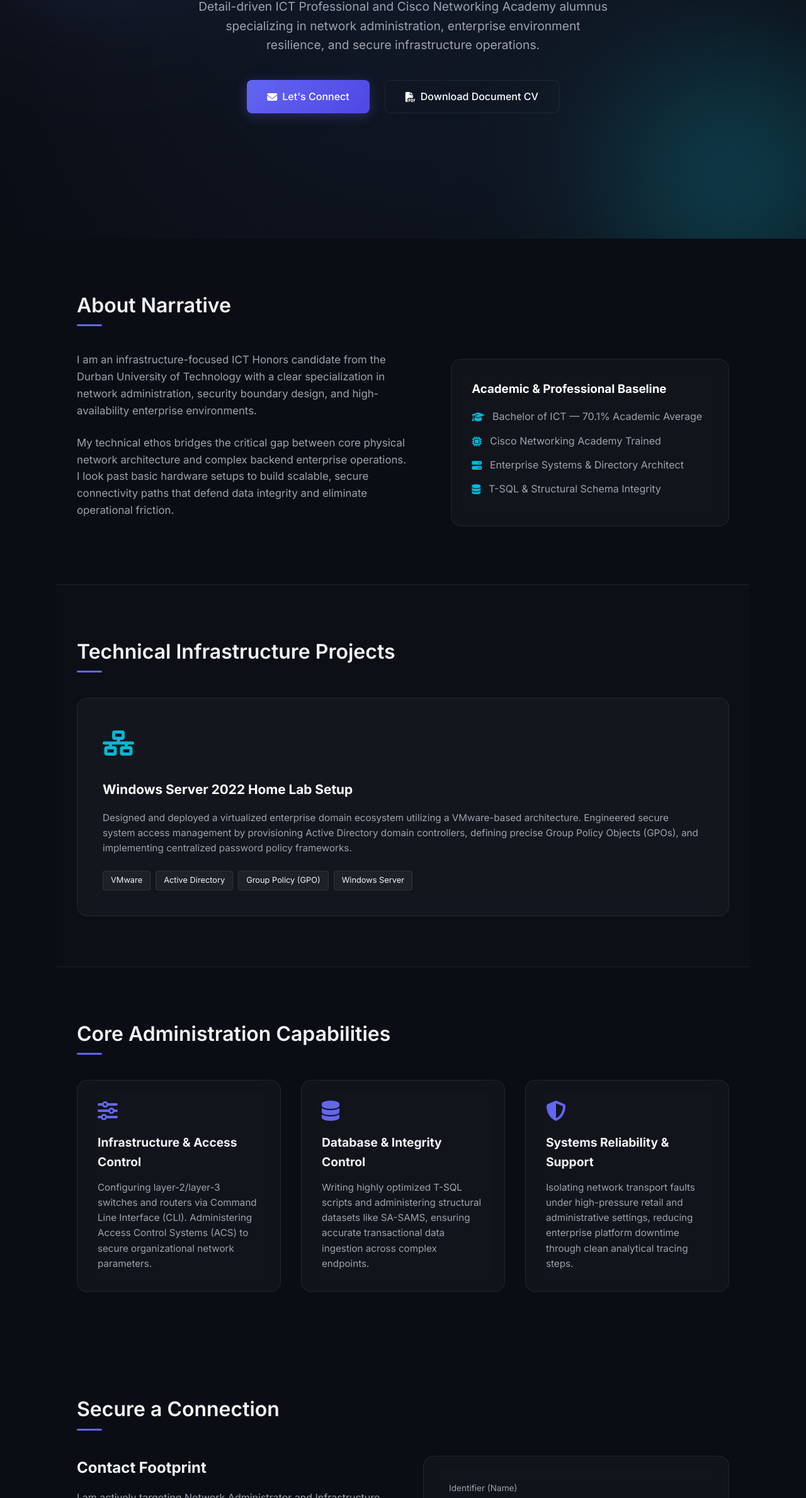
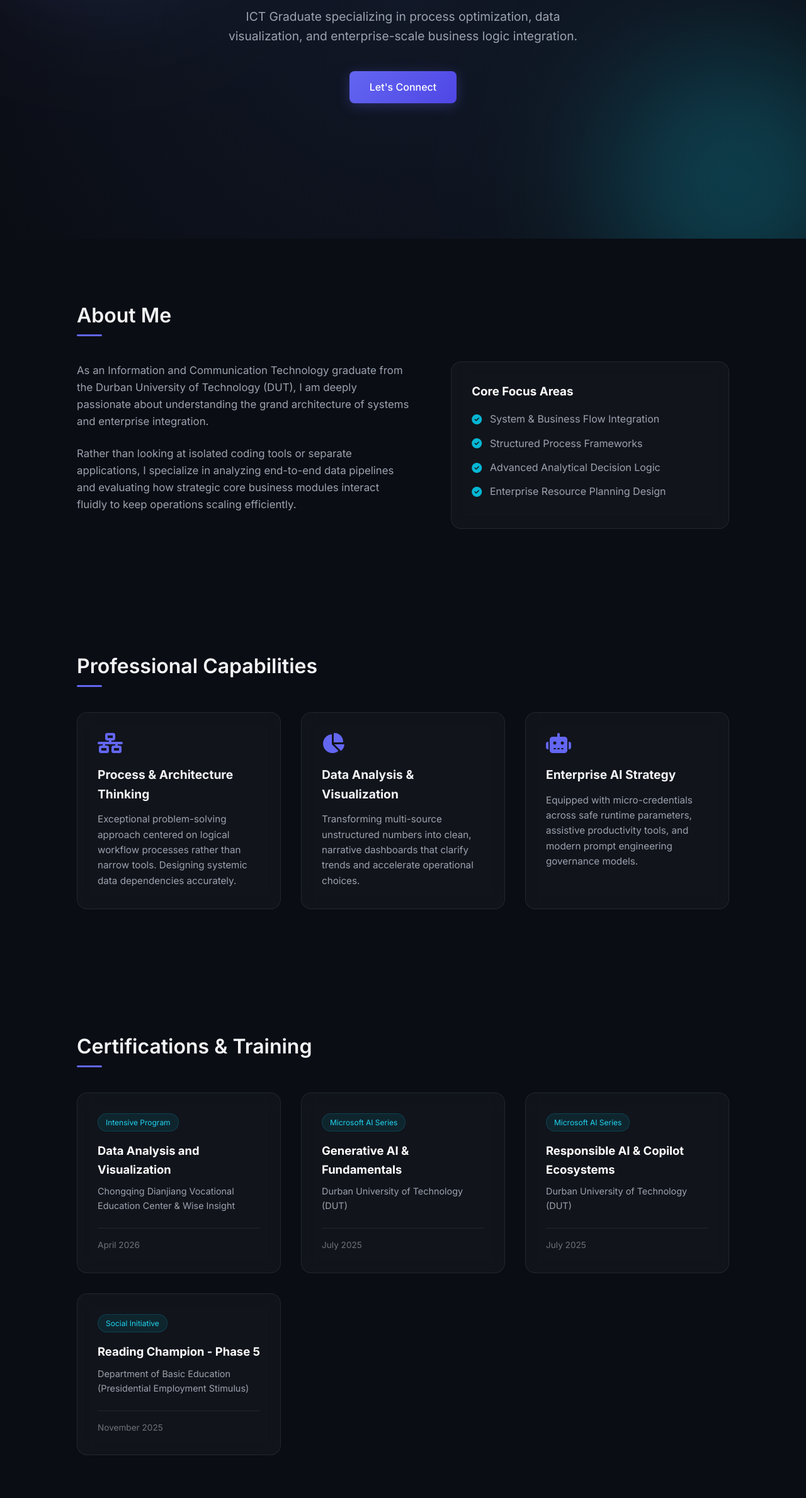
Before and after one commit to LeRazo1/LONDEKA-BLESSING-NGWENYA-PORTFOLIO, a plain HTML site: page index.html in a window 1280 px wide. Shown: the part 421-2800 px from the top of the page at 63% size. Drawn offline with Linux system fonts and the light colour scheme.

Commit message:
Update index.html

```diff
--- a/index.html
+++ b/index.html
@@ -3,8 +3,7 @@
 <head>
     <meta charset="UTF-8">
     <meta name="viewport" content="width=device-width, initial-scale=1.0">
-    <title>Londeka Blessing Ngwenya | Portfolio</title>
-    <!-- Google Fonts & FontAwesome for icons -->
+    <title>Londeka Ngwenya | Digital Portfolio</title>
     <link href="https://fonts.googleapis.com/css2?family=Inter:wght@300;400;500;600;700&display=swap" rel="stylesheet">
     <link rel="stylesheet" href="https://cdnjs.cloudflare.com/ajax/libs/font-awesome/6.4.0/css/all.min.css">
 
@@ -51,7 +50,7 @@
             position: absolute;
             border-radius: 50%;
             filter: blur(90px);
-            opacity: 0.35;
+            opacity: 0.4;
             mix-blend-mode: screen;
             animation: floatAround 25s infinite alternate ease-in-out;
         }
@@ -75,6 +74,16 @@
             animation-delay: -5s;
         }
 
+        .orb-3 {
+            width: 400px;
+            height: 400px;
+            background: radial-gradient(circle, #9333ea) 0%, transparent 70%);
+            top: 40%;
+            left: 50%;
+            animation-duration: 25s;
+            animation-delay: -10s;
+        }
+
         @keyframes floatAround {
             0% { transform: translate(0, 0) scale(1); }
             50% { transform: translate(80px, 60px) scale(1.1); }
@@ -93,7 +102,6 @@
 
         .glass-card:hover {
             border-color: rgba(255, 255, 255, 0.15);
-            transform: translateY(-2px);
         }
 
         /* --- NAVIGATION --- */
@@ -129,7 +137,6 @@
             display: flex;
             list-style: none;
             gap: 2rem;
-            align-items: center;
         }
 
         .nav-links a {
@@ -180,14 +187,8 @@
         .hero p {
             font-size: 1.2rem;
             color: var(--text-muted);
-            max-width: 650px;
+            max-width: 600px;
             margin-bottom: 2.5rem;
-        }
-
-        .hero-buttons {
-            display: flex;
-            gap: 1.5rem;
-            justify-content: center;
         }
 
         .cta-btn {
@@ -199,9 +200,6 @@
             font-weight: 500;
             box-shadow: 0 4px 20px rgba(99, 102, 241, 0.3);
             transition: all 0.3s ease;
-            display: inline-flex;
-            align-items: center;
-            gap: 0.5rem;
         }
 
         .cta-btn:hover {
@@ -209,24 +207,11 @@
             box-shadow: 0 6px 24px rgba(99, 102, 241, 0.4);
         }
 
-        .secondary-btn {
-            background: transparent;
-            border: 1px solid var(--card-border);
-            color: #fff;
-            box-shadow: none;
-        }
-
-        .secondary-btn:hover {
-            background: rgba(255, 255, 255, 0.05);
-            border-color: var(--text-muted);
-            box-shadow: none;
-        }
-
         /* --- MAIN SECTION LAYOUT --- */
         section {
             max-width: 1100px;
             margin: 0 auto;
-            padding: 5rem 2rem;
+            padding: 6rem 2rem;
         }
 
         .section-title {
@@ -287,54 +272,7 @@
             color: var(--secondary-accent);
         }
 
-        /* --- PROJECTS SECTION --- */
-        .projects-grid {
-            display: grid;
-            grid-template-columns: repeat(auto-fit, minmax(320px, 1fr));
-            gap: 2rem;
-        }
-
-        .project-card {
-            padding: 2.5rem;
-            display: flex;
-            flex-direction: column;
-            justify-content: space-between;
-        }
-
-        .project-icon {
-            font-size: 2.5rem;
-            color: var(--secondary-accent);
-            margin-bottom: 1.5rem;
-        }
-
-        .project-card h3 {
-            font-size: 1.3rem;
-            margin-bottom: 1rem;
-            color: #fff;
-        }
-
-        .project-card p {
-            color: var(--text-muted);
-            font-size: 0.95rem;
-            margin-bottom: 1.5rem;
-        }
-
-        .project-tags {
-            display: flex;
-            gap: 0.5rem;
-            flex-wrap: wrap;
-        }
-
-        .tag {
-            background: rgba(255, 255, 255, 0.05);
-            border: 1px solid var(--card-border);
-            padding: 0.25rem 0.75rem;
-            border-radius: 4px;
-            font-size: 0.8rem;
-            color: var(--text-main);
-        }
-
-        /* --- SKILLS FRAMEWORK --- */
+        /* --- SKILLS GRID --- */
         .skills-grid {
             display: grid;
             grid-template-columns: repeat(auto-fit, minmax(280px, 1fr));
@@ -361,7 +299,55 @@
             font-size: 0.95rem;
         }
 
-        /* --- CONTACT SECTION --- */
+        /* --- CERTIFICATIONS --- */
+        .cert-grid {
+            display: grid;
+            grid-template-columns: repeat(auto-fit, minmax(320px, 1fr));
+            gap: 2rem;
+        }
+
+        .cert-card {
+            padding: 2rem;
+            display: flex;
+            flex-direction: column;
+            justify-content: space-between;
+        }
+
+        .cert-meta {
+            margin-bottom: 1.5rem;
+        }
+
+        .cert-badge {
+            font-size: 0.75rem;
+            background: rgba(6, 182, 212, 0.1);
+            border: 1px solid rgba(6, 182, 212, 0.2);
+            color: #22d3ee;
+            padding: 0.25rem 0.75rem;
+            border-radius: 50px;
+            display: inline-block;
+            margin-bottom: 1rem;
+        }
+
+        .cert-card h3 {
+            font-size: 1.15rem;
+            margin-bottom: 0.5rem;
+            color: #fff;
+        }
+
+        .cert-issuer {
+            font-size: 0.9rem;
+            color: var(--text-muted);
+        }
+
+        .cert-date {
+            font-size: 0.85rem;
+            color: rgba(255, 255, 255, 0.4);
+            margin-top: auto;
+            border-top: 1px solid var(--card-border);
+            padding-top: 1rem;
+        }
+
+        /* --- CONTACT (LET'S CONNECT) --- */
         .contact-container {
             display: grid;
             grid-template-columns: 1fr 1fr;
@@ -382,15 +368,14 @@
         .contact-method-list {
             display: flex;
             flex-direction: column;
-            gap: 1.2rem;
+            gap: 1.5rem;
         }
 
         .contact-item {
             display: flex;
             align-items: center;
             gap: 1.5rem;
-            padding: 1.2rem;
-            text-decoration: none;
+            padding: 1.5rem;
         }
 
         .contact-icon {
@@ -415,7 +400,7 @@
         }
 
         .contact-details p {
-            font-size: 1.05rem;
+            font-size: 1.1rem;
             color: #fff;
             margin: 0;
         }
@@ -436,6 +421,7 @@
         .form-group label {
             font-size: 0.85rem;
             color: var(--text-muted);
+            font-weight: 500;
         }
 
         .form-group input, .form-group textarea {
@@ -445,6 +431,7 @@
             padding: 0.8rem;
             color: #fff;
             font-family: inherit;
+            transition: border-color 0.3s ease;
         }
 
         .form-group input:focus, .form-group textarea:focus {
@@ -460,6 +447,11 @@
             border-radius: 8px;
             font-weight: 600;
             cursor: pointer;
+            transition: opacity 0.3s ease;
+        }
+
+        .submit-btn:hover {
+            opacity: 0.9;
         }
 
         footer {
@@ -471,6 +463,7 @@
             margin-top: 4rem;
         }
 
+        /* --- RESPONSIVE STYLES --- */
         @media (max-width: 768px) {
             .about-content, .contact-container {
                 grid-template-columns: 1fr;
@@ -480,13 +473,7 @@
                 font-size: 2.5rem;
             }
             .nav-links {
-                display: none;
-            }
-            .hero-buttons {
-                flex-direction: column;
-                gap: 1rem;
-                width: 100%;
-                max-width: 300px;
+                display: none; /* Can be paired with a mobile menu link */
             }
         }
     </style>
@@ -496,159 +483,156 @@
     <div class="bg-animation-container">
         <div class="orb orb-1"></div>
         <div class="orb orb-2"></div>
+        <div class="orb orb-3"></div>
     </div>
 
-    <!-- Navigation Header -->
     <nav>
         <div class="nav-container">
-            <div class="logo">Londeka Blessing Ngwenya</div>
+            <div class="logo">Londeka Ngwenya</div>
             <ul class="nav-links">
                 <li><a href="#about">About</a></li>
-                <li><a href="#projects">Projects</a></li>
-                <li><a href="#skills">Capabilities</a></li>
+                <li><a href="#skills">Skills</a></li>
+                <li><a href="#certifications">Certifications</a></li>
                 <li><a href="#contact">Contact</a></li>
-                <li><a href="Londeka_Blessing_Ngwenya_CV.pdf" target="_blank" style="color: var(--secondary-accent); font-weight: 600;">View CV</a></li>
             </ul>
         </div>
     </nav>
 
-    <!-- Hero Identity Target -->
     <header class="hero">
-        <div class="hero-badge">Systems & Network Infrastructure</div>
-        <h1>Londeka Blessing Ngwenya</h1>
-        <p>Detail-driven ICT Professional and Cisco Networking Academy alumnus specializing in network administration, enterprise environment resilience, and secure infrastructure operations.</p>
-
-        <div class="hero-buttons">
-            <a href="#contact" class="cta-btn"><i class="fa-solid fa-envelope"></i> Let's Connect</a>
-            <a href="Londeka_Blessing_Ngwenya_CV.pdf" target="_blank" class="cta-btn secondary-btn"><i class="fa-solid fa-file-pdf"></i> Download Document CV</a>
-        </div>
+        <div class="hero-badge">ICT Professional Portfolio</div>
+        <h1>Londeka Ngwenya</h1>
+        <p>ICT Graduate specializing in process optimization, data visualization, and enterprise-scale business logic integration.</p>
+        <a href="#contact" class="cta-btn">Let's Connect</a>
     </header>
 
-    <!-- About Pipeline Narrative -->
     <section id="about">
-        <h2 class="section-title">About Narrative</h2>
+        <h2 class="section-title">About Me</h2>
         <div class="about-content">
             <div class="about-text">
-                <p>I am an infrastructure-focused ICT Honors candidate from the Durban University of Technology with a clear specialization in network administration, security boundary design, and high-availability enterprise environments.</p>
-                <p>My technical ethos bridges the critical gap between core physical network architecture and complex backend enterprise operations. I look past basic hardware setups to build scalable, secure connectivity paths that defend data integrity and eliminate operational friction.</p>
+                <p>As an Information and Communication Technology graduate from the Durban University of Technology (DUT), I am deeply passionate about understanding the grand architecture of systems and enterprise integration.</p>
+                <p>Rather than looking at isolated coding tools or separate applications, I specialize in analyzing end-to-end data pipelines and evaluating how strategic core business modules interact fluidly to keep operations scaling efficiently.</p>
             </div>
             <div class="glass-card highlight-box">
-                <h3>Academic & Professional Baseline</h3>
+                <h3>Core Focus Areas</h3>
                 <ul class="highlight-list">
-                    <li><i class="fa-solid fa-graduation-cap"></i> Bachelor of ICT — 70.1% Academic Average</li>
-                    <li><i class="fa-solid fa-microchip"></i> Cisco Networking Academy Trained</li>
-                    <li><i class="fa-solid fa-server"></i> Enterprise Systems & Directory Architect</li>
-                    <li><i class="fa-solid fa-database"></i> T-SQL & Structural Schema Integrity</li>
+                    <li><i class="fa-solid fa-circle-check"></i> System & Business Flow Integration</li>
+                    <li><i class="fa-solid fa-circle-check"></i> Structured Process Frameworks</li>
+                    <li><i class="fa-solid fa-circle-check"></i> Advanced Analytical Decision Logic</li>
+                    <li><i class="fa-solid fa-circle-check"></i> Enterprise Resource Planning Design</li>
                 </ul>
             </div>
         </div>
     </section>
 
-    <!-- Technical Projects Proof Section -->
-    <section id="projects" style="background: rgba(255,255,255,0.01); border-top: 1px solid var(--card-border); border-bottom: 1px solid var(--card-border);">
-        <h2 class="section-title">Technical Infrastructure Projects</h2>
-        <div class="projects-grid">
-            <div class="glass-card project-card">
-                <div>
-                    <div class="project-icon"><i class="fa-solid fa-network-wired"></i></div>
-                    <h3>Windows Server 2022 Home Lab Setup</h3>
-                    <p>Designed and deployed a virtualized enterprise domain ecosystem utilizing a VMware-based architecture. Engineered secure system access management by provisioning Active Directory domain controllers, defining precise Group Policy Objects (GPOs), and implementing centralized password policy frameworks.</p>
-                </div>
-                <div class="project-tags">
-                    <span class="tag">VMware</span>
-                    <span class="tag">Active Directory</span>
-                    <span class="tag">Group Policy (GPO)</span>
-                    <span class="tag">Windows Server</span>
-                </div>
+    <section id="skills">
+        <h2 class="section-title">Professional Capabilities</h2>
+        <div class="skills-grid">
+            <div class="glass-card skill-card">
+                <i class="fa-solid fa-network-wired"></i>
+                <h3>Process & Architecture Thinking</h3>
+                <p>Exceptional problem-solving approach centered on logical workflow processes rather than narrow tools. Designing systemic data dependencies accurately.</p>
+            </div>
+            <div class="glass-card skill-card">
+                <i class="fa-solid fa-chart-pie"></i>
+                <h3>Data Analysis & Visualization</h3>
+                <p>Transforming multi-source unstructured numbers into clean, narrative dashboards that clarify trends and accelerate operational choices.</p>
+            </div>
+            <div class="glass-card skill-card">
+                <i class="fa-solid fa-robot"></i>
+                <h3>Enterprise AI Strategy</h3>
+                <p>Equipped with micro-credentials across safe runtime parameters, assistive productivity tools, and modern prompt engineering governance models.</p>
             </div>
         </div>
     </section>
 
-    <!-- Core Capabilities Grid -->
-    <section id="skills">
-        <h2 class="section-title">Core Administration Capabilities</h2>
-        <div class="skills-grid">
-            <div class="glass-card skill-card">
-                <i class="fa-solid fa-sliders"></i>
-                <h3>Infrastructure & Access Control</h3>
-                <p>Configuring layer-2/layer-3 switches and routers via Command Line Interface (CLI). Administering Access Control Systems (ACS) to secure organizational network parameters.</p>
+    <section id="certifications">
+        <h2 class="section-title">Certifications & Training</h2>
+        <div class="cert-grid">
+            <div class="glass-card cert-card">
+                <div class="cert-meta">
+                    <span class="cert-badge">Intensive Program</span>
+                    <h3>Data Analysis and Visualization</h3>
+                    <p class="cert-issuer">Chongqing Dianjiang Vocational Education Center & Wise Insight</p>
+                </div>
+                <div class="cert-date">April 2026</div>
             </div>
-            <div class="glass-card skill-card">
-                <i class="fa-solid fa-database"></i>
-                <h3>Database & Integrity Control</h3>
-                <p>Writing highly optimized T-SQL scripts and administering structural datasets like SA-SAMS, ensuring accurate transactional data ingestion across complex endpoints.</p>
+            <div class="glass-card cert-card">
+                <div class="cert-meta">
+                    <span class="cert-badge">Microsoft AI Series</span>
+                    <h3>Generative AI & Fundamentals</h3>
+                    <p class="cert-issuer">Durban University of Technology (DUT)</p>
+                </div>
+                <div class="cert-date">July 2025</div>
             </div>
-            <div class="glass-card skill-card">
-                <i class="fa-solid fa-shield-halved"></i>
-                <h3>Systems Reliability & Support</h3>
-                <p>Isolating network transport faults under high-pressure retail and administrative settings, reducing enterprise platform downtime through clean analytical tracing steps.</p>
+            <div class="glass-card cert-card">
+                <div class="cert-meta">
+                    <span class="cert-badge">Microsoft AI Series</span>
+                    <h3>Responsible AI & Copilot Ecosystems</h3>
+                    <p class="cert-issuer">Durban University of Technology (DUT)</p>
+                </div>
+                <div class="cert-date">July 2025</div>
+            </div>
+            <div class="glass-card cert-card">
+                <div class="cert-meta">
+                    <span class="cert-badge">Social Initiative</span>
+                    <h3>Reading Champion - Phase 5</h3>
+                    <p class="cert-issuer">Department of Basic Education (Presidential Employment Stimulus)</p>
+                </div>
+                <div class="cert-date">November 2025</div>
             </div>
         </div>
     </section>
 
-    <!-- Let's Connect Footprint -->
     <section id="contact">
-        <h2 class="section-title">Secure a Connection</h2>
+        <h2 class="section-title">Let's Connect</h2>
         <div class="contact-container">
             <div class="contact-info">
-                <h3>Contact Footprint</h3>
-                <p>I am actively targeting Network Administrator and Infrastructure Support roles across KwaZulu-Natal and Johannesburg regions. Reach out to set up an operational interview panels or technical review.</p>
+                <h3>Get In Touch</h3>
+                <p>I am looking to collaborate on major business transformation pipelines, ecosystem analytics consulting, or system analyst operations. Reach out to coordinate an interview or professional discussion.</p>
 
                 <div class="contact-method-list">
                     <div class="glass-card contact-item">
-                        <div class="contact-icon"><i class="fa-solid fa-phone"></i></div>
+                        <div class="contact-icon">
+                            <i class="fa-solid fa-phone"></i>
+                        </div>
                         <div class="contact-details">
-                            <h4>Direct Phone</h4>
-                            <p>+27 79 446 7144</p>
+                            <h4>Phone</h4>
+                            <p>079 446 7144</p>
                         </div>
                     </div>
 
-                    <a href="mailto:londekablessing5@gmail.com" class="glass-card contact-item">
-                        <div class="contact-icon"><i class="fa-solid fa-envelope"></i></div>
+                    <div class="glass-card contact-item">
+                        <div class="contact-icon">
+                            <i class="fa-solid fa-envelope"></i>
+                        </div>
                         <div class="contact-details">
-                            <h4>Secure Mail</h4>
-                            <p>londekablessing5@gmail.com</p>
+                            <h4>Email</h4>
+                            <p>your.email@example.com</p>
                         </div>
-                    </a>
-
-                    <a href="https://github.com/LeRazo1" target="_blank" class="glass-card contact-item">
-                        <div class="contact-icon"><i class="fa-brands fa-github"></i></div>
-                        <div class="contact-details">
-                            <h4>Code Repositories</h4>
-                            <p>github.com/LeRazo1</p>
-                        </div>
-                    </a>
-
-                    <a href="https://www.linkedin.com/in/londeka-ngwenya-393a1b2a8/" target="_blank" class="glass-card contact-item">
-                        <div class="contact-icon"><i class="fa-brands fa-linkedin"></i></div>
-                        <div class="contact-details">
-                            <h4>Professional Network</h4>
-                            <p>linkedin.com/in/londeka-ngwenya</p>
-                        </div>
-                    </a>
+                    </div>
                 </div>
             </div>
 
-            <form class="glass-card contact-form" onsubmit="event.preventDefault(); alert('Message successfully logged across terminal pipeline.');">
+            <form class="glass-card contact-form" onsubmit="event.preventDefault(); alert('Message simulation sent successfully.');">
                 <div class="form-group">
-                    <label for="name">Identifier (Name)</label>
-                    <input type="text" id="name" required placeholder="Enterprise Recruiter">
+                    <label for="name">Your Name</label>
+                    <input type="text" id="name" required placeholder="John Doe">
                 </div>
                 <div class="form-group">
-                    <label for="email">Return Route (Email)</label>
-                    <input type="email" id="email" required placeholder="recruiter@enterprise.com">
+                    <label for="email">Your Email</label>
+                    <input type="email" id="email" required placeholder="john@example.com">
                 </div>
                 <div class="form-group">
-                    <label for="message">Transmission Text</label>
-                    <textarea id="message" rows="5" required placeholder="Specify your requirements or open interview availability..."></textarea>
+                    <label for="message">Message</label>
+                    <textarea id="message" rows="5" required placeholder="Let's build a path ahead..."></textarea>
                 </div>
-                <button type="submit" class="submit-btn">Transmit Message</button>
+                <button type="submit" class="submit-btn">Send Message</button>
             </form>
         </div>
     </section>
 
     <footer>
-        &copy; 2026 Londeka Blessing Ngwenya. Structured for high-availability enterprise deployment.
+        &copy; 2026 Londeka Ngwenya. All Rights Reserved. Built securely using modular front-end code.
     </footer>
 
 </body>
```
